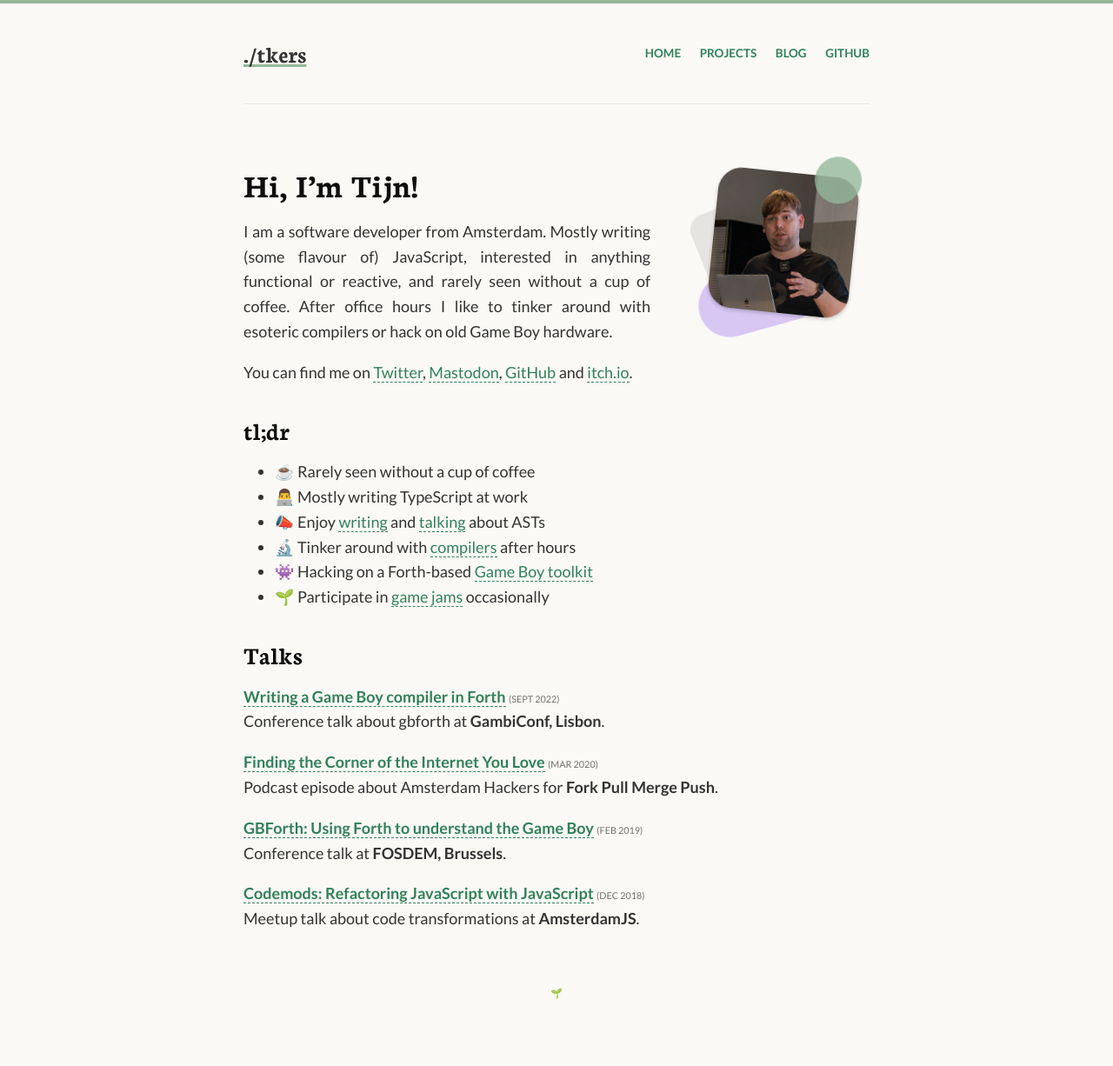
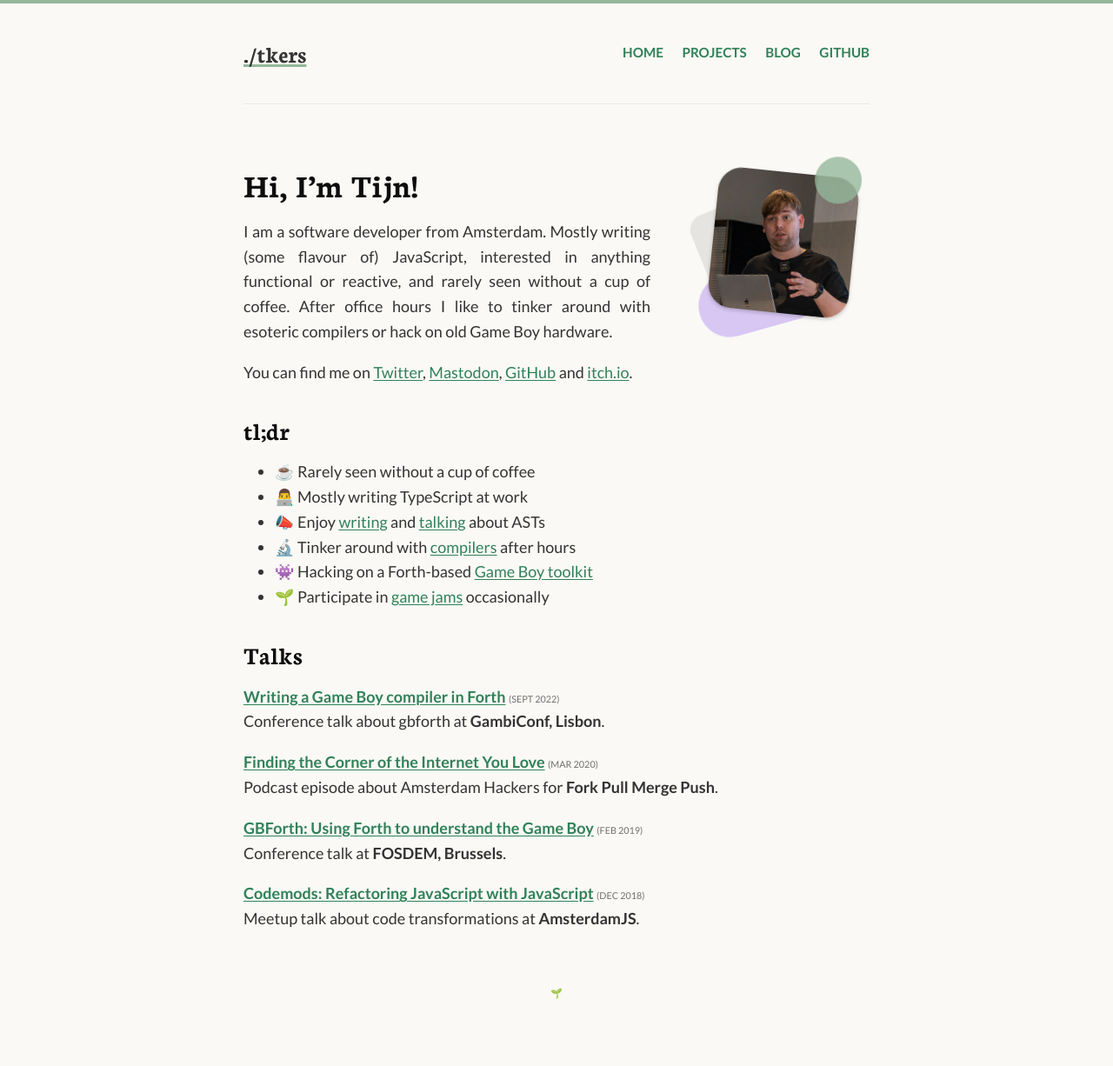
Before and after one commit to tkers/tkers.github.io, a Jekyll site: the page built from index.md, in a window 1280 px wide. Shown: the whole page at 87% size. Built offline with Jekyll 4.4.1, drawn with Linux system fonts in a browser that asks for light colours; our own code applies the rules of GitHub Pages for plain Markdown files.

Commit message:
Update link styles

```diff
--- a/_sass/jekyll-theme-verdure.scss
+++ b/_sass/jekyll-theme-verdure.scss
@@ -110,10 +110,10 @@ blockquote {
 
 a {
   color: var(--link-text);
-  text-decoration: none;
-  border-bottom: 1px dashed var(--link-text);
+  text-decoration: underline;
+  text-underline-offset: 0.1rem;
   &:hover {
-    border-bottom-style: solid;
+    text-decoration: none;
   }
 }
 
@@ -138,7 +138,7 @@ a.nav-logo {
   border: none;
   text-decoration: underline;
   text-decoration-color: var(--theme);
-  text-decoration-thickness: 2.5px;
+  text-decoration-thickness: 0.15rem;
 }
 
 ul.nav-list {
@@ -158,8 +158,9 @@ ul.nav-list {
     margin-left: 1rem;
     a {
       border: none;
-      font-size: 0.75rem;
+      font-size: 0.85rem;
       text-transform: uppercase;
+      text-decoration: none;
       font-weight: bold;
       color: var(--link-text);
       &:hover {
```
